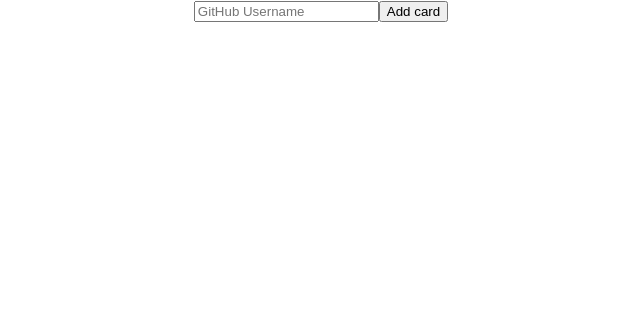
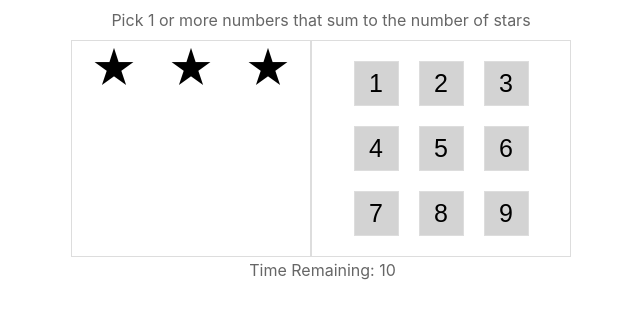
Before and after one commit to markiplagat/GADS-2021, a React (Create React App) app in the folder React/react-basics/: page / in a window 1280 px wide. Shown: the top 318 px of the page, without its empty margins (319-959 px from the left). Built offline with nearby package versions, Linux system fonts and the light colour scheme.

Commit message:
The star match

```diff
--- a/React/react-basics/src/App.js
+++ b/React/react-basics/src/App.js
@@ -2,6 +2,7 @@
 import CardList from '../src/github-cards-app/CardList'
 import Form from './github-cards-app/Form'
 import { Component } from 'react'
+import StarGame from "./star-game";
 
 class App extends Component {
   constructor (props) {
@@ -19,8 +20,9 @@
   render () {
     return (
             <div className="App">
-                <Form onSubmit={this.addNewProfile}/>
-                <CardList profiles={this.state.profiles}/>
+              <StarGame />
+              {/*<Form onSubmit={this.addNewProfile}/>*/}
+              {/*<CardList profiles={this.state.profiles}/>*/}
             </div>
     )
   };
--- /dev/null
+++ b/React/react-basics/src/star-game/DisplayStars.js
@@ -0,0 +1,10 @@
+import React from 'react';
+
+const DisplayStars = props => (
+    <>
+        {props.utils.range(1, props.count).map(starId =>
+            <div key={starId} className="star" />
+        )}
+    </>
+);
+export default DisplayStars;
--- /dev/null
+++ b/React/react-basics/src/star-game/GameNumber.js
@@ -0,0 +1,14 @@
+import React from 'react';
+
+const GameNumber = props => {
+    return(
+        <button
+            className="number"
+            onClick={() => props.onClick(props.number, props.status)}
+            style={{backgroundColor: props.colors[props.status]}}
+        >
+         {props.number}
+        </button>
+    );
+};
+export default GameNumber;
--- /dev/null
+++ b/React/react-basics/src/star-game/index.js
@@ -0,0 +1,108 @@
+import React, {useState} from 'react';
+import styles from './style.css';
+import GameNumber from "./GameNumber";
+import DisplayStars from "./DisplayStars";
+
+
+const StarGame = () => {
+    // Color Theme
+    const colors = {
+        available: 'lightgray',
+        used: 'lightgreen',
+        wrong: 'lightcoral',
+        candidate: 'deepskyblue',
+    };
+
+// Math science
+    const utils = {
+        // Sum an array
+        sum: arr => arr.reduce((acc, curr) => acc + curr, 0),
+
+        // create an array of numbers between min and max (edges included)
+        range: (min, max) => Array.from({ length: max - min + 1 }, (_, i) => min + i),
+
+        // pick a random number between min and max (edges included)
+        random: (min, max) => min + Math.floor(Math.random() * (max - min + 1)),
+
+        // Given an array of numbers and a max...
+        // Pick a random sum (< max) from the set of all available sums in arr
+        randomSumIn: (arr, max) => {
+            const sets = [[]];
+            const sums = [];
+            for (let i = 0; i < arr.length; i++) {
+                for (let j = 0, len = sets.length; j < len; j++) {
+                    const candidateSet = sets[j].concat(arr[i]);
+                    const candidateSum = utils.sum(candidateSet);
+                    if (candidateSum <= max) {
+                        sets.push(candidateSet);
+                        sums.push(candidateSum);
+                    }
+                }
+            }
+            return sums[utils.random(0, sums.length - 1)];
+        },
+    };
+
+    const [stars, setStars] = useState(utils.random(1, 9));
+    const [availableNums, setAvailableNums] = useState(utils.range(1, 9));
+    const [candidateNums, setCandidateNums] = useState([]);
+
+    const candidatesAreWrong = utils.sum(candidateNums) > stars;
+
+    const numberStatus = (number) => {
+        if (!availableNums.includes(number)) {
+            return 'used';
+        }
+        if (candidateNums.includes(number)) {
+            return candidatesAreWrong ? "wrong" : 'candidate';
+        }
+        return 'available';
+    }
+
+    const onNumberClick = (number, currentStatus) => {
+        if (currentStatus == 'used') {
+            return;
+        }
+
+        const newCandidateNums = currentStatus === 'available'
+            ? candidateNums.concat(number)
+            : candidateNums.filter(cn => cn !== number);
+        if (utils.sum(newCandidateNums) !== stars) {
+            setCandidateNums(newCandidateNums);
+        }
+        else {
+            const newAvailableNums = availableNums.filter(
+                cn => !newCandidateNums.includes(cn)
+            );
+            setStars(utils.randomSumIn(newAvailableNums, 9));
+            setAvailableNums(newAvailableNums);
+            setCandidateNums([]);
+        }
+    };
+
+    return (
+        <div className="game">
+            <div className="help">
+                Pick 1 or more numbers that sum to the number of stars
+            </div>
+            <div className="body">
+                <div className="left">
+                    <DisplayStars count={stars} utils={utils} />
+                </div>
+                <div className="right">
+                    {utils.range(1, 9).map(number =>
+                        <GameNumber
+                            key={number}
+                            status={numberStatus(number)}
+                            colors={colors}
+                            number={number}
+                            onClick={onNumberClick}
+                        />
+                    )}
+                </div>
+            </div>
+            <div className="timer">Time Remaining: 10</div>
+        </div>
+    );
+}
+export default StarGame;
--- /dev/null
+++ b/React/react-basics/src/star-game/style.css
@@ -0,0 +1,63 @@
+.game {
+    max-width: 500px;
+    margin: 0 auto;
+}
+
+.body {
+    display: flex;
+}
+
+.help {
+    color: #666;
+    margin: 10px;
+    text-align: center;
+}
+
+.left {
+    text-align: center;
+    width: 50%;
+    border: thin solid #ddd;
+}
+
+.right {
+    text-align: center;
+    padding: 10px;
+    width: 50%;
+    border: thin solid #ddd;
+}
+
+.star {
+    display: inline-block;
+    margin: 0 15px;
+}
+
+.star:after {
+    content: "\2605";
+    font-size: 45px;
+}
+
+.number {
+    background-color: #eee;
+    border: thin solid #ddd;
+    width: 45px;
+    height: 45px;
+    margin: 10px;
+    font-size: 25px;
+}
+
+.number:focus, .number:active {
+    outline: none;
+    border: thin solid #ddd;
+}
+
+.timer {
+    color: #666;
+    margin-top: 3px;
+    margin-left: 3px;
+}
+
+.game-done .message {
+    font-size: 250%;
+    font-weight: bold;
+    margin: 15px;
+}
```
